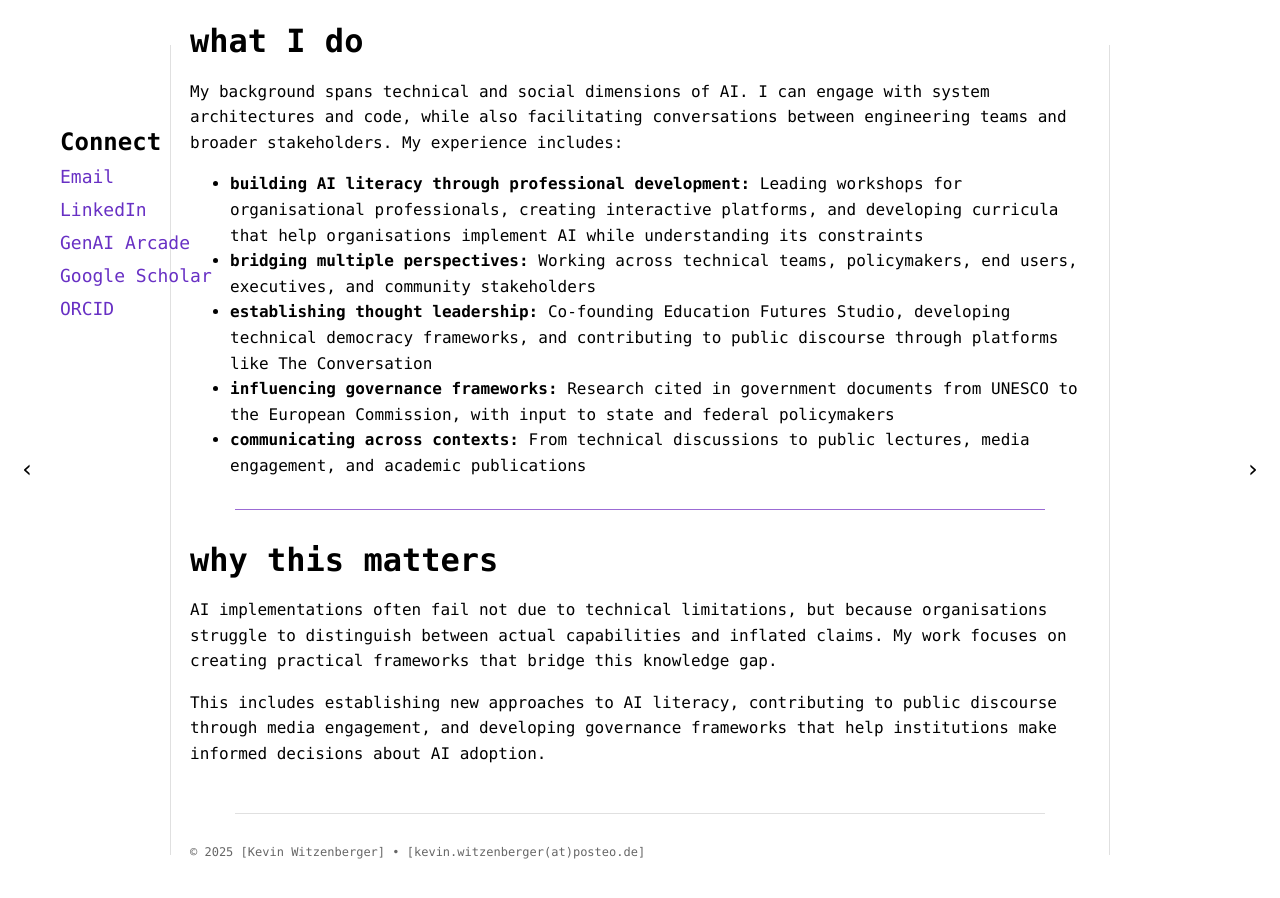
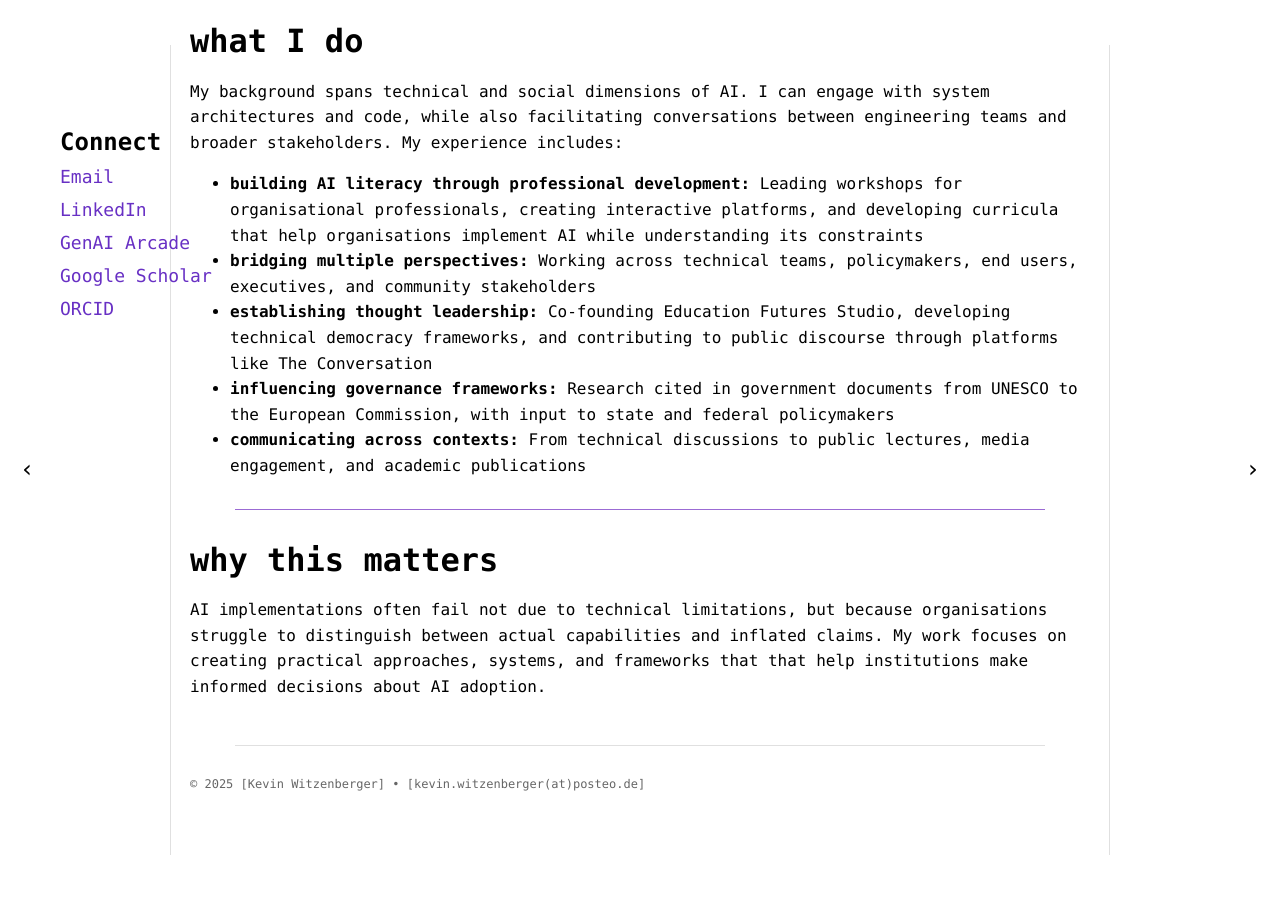
Before and after one commit to kevinwtz404/kevin-witzenberger, a Jekyll site: the page built from index.md, in a window 1280 px wide and 900 px high, scrolled down 770 px. Built offline with Jekyll 4.4.1, drawn with Linux system fonts in a browser that asks for light colours; after the commit the page ends 1603 px from its top, so only the background shows below that; some of the changed text lies outside the part shown.

Commit message:
Update index.md

```diff
--- a/index.md
+++ b/index.md
@@ -31,9 +31,7 @@ My background spans technical and social dimensions of AI. I can engage with sys
 
 ## why this matters
 
-AI implementations often fail not due to technical limitations, but because organisations struggle to distinguish between actual capabilities and inflated claims. My work focuses on creating practical frameworks that bridge this knowledge gap.
-
-This includes establishing new approaches to AI literacy, contributing to public discourse through media engagement, and developing governance frameworks that help institutions make informed decisions about AI adoption.
+AI implementations often fail not due to technical limitations, but because organisations struggle to distinguish between actual capabilities and inflated claims. My work focuses on creating practical approaches, systems, and frameworks that that help institutions make informed decisions about AI adoption.
 
 </div>
 </div>
```
Also changed, not shown: other parts of index.md (+1 -1 lines).
